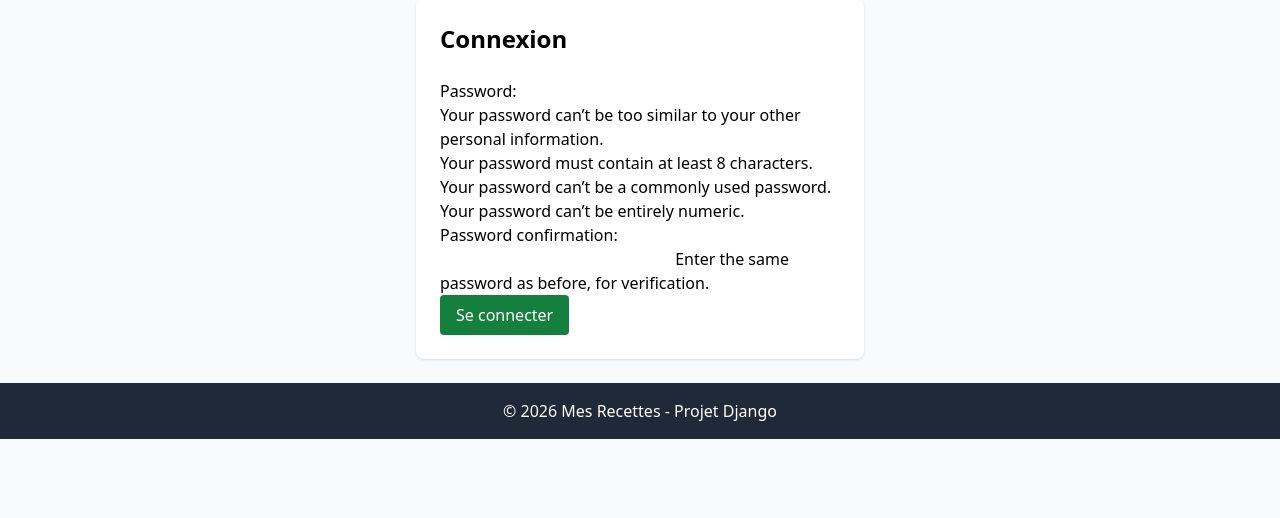
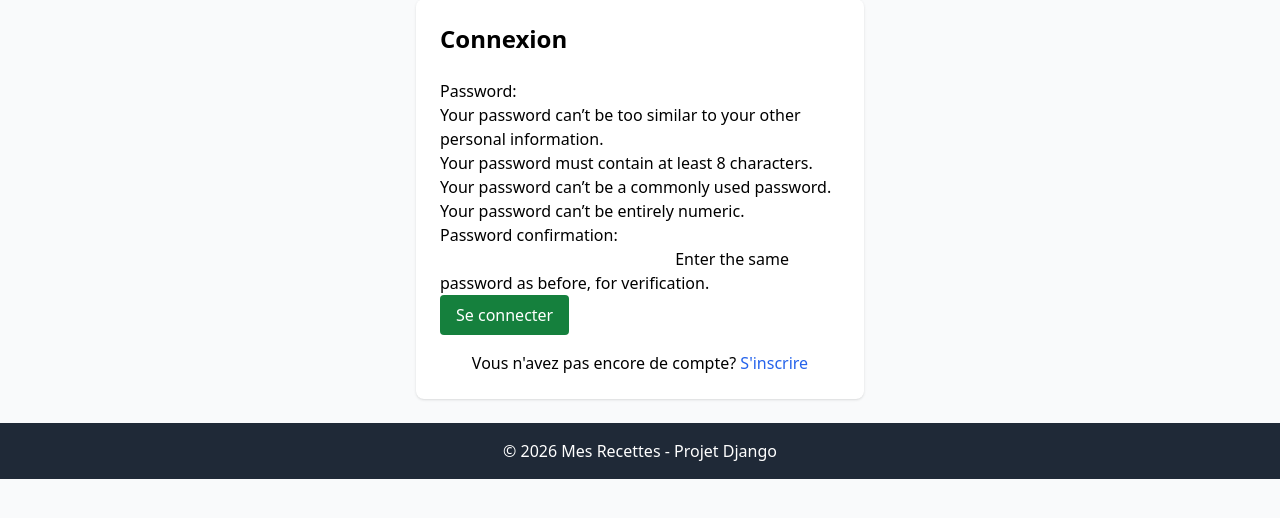
Before and after one commit to AudricGaillard/brief_django, a Django app: template Recettes/accounts/templates/accounts/connexion.html in a window 1280 px wide. Shown: the part 153-671 px from the top of the page. Run offline with Django 5.2, Linux system fonts and the light colour scheme; the template is opened without the code that fills it: values that come from a table or form of the project are taken from there, others are empty; some libraries are stand-ins or nearby versions.

Commit message:
feat: mise à jour des vues et des routes de connexion et inscription

```diff
--- a/Recettes/accounts/templates/accounts/connexion.html
+++ b/Recettes/accounts/templates/accounts/connexion.html
@@ -21,6 +21,14 @@
             Se connecter
         </button>
     </form>
+    <!-- Lien vers la page d'inscription -->
+    <p class="mt-4 text-center">
+        Vous n'avez pas encore de compte?
+        <a href="{% url 'inscription' %}"
+        class="text-blue-600 hover:underline">
+            S'inscrire
+        </a>
+    </p>
 
 </div>
 
--- a/Recettes/accounts/urls.py
+++ b/Recettes/accounts/urls.py
@@ -1,7 +1,8 @@
 from django.urls import path
 from .views import ConnexionView, InscriptionView
 
-
 # Routes pour la connexion et l'inscription
-urlpatterns = [path("connexion", ConnexionView.as_view(), name="connexion"),
+urlpatterns = [
+    path("connexion/", ConnexionView.as_view(), name="connexion"),
+    path("inscription/", InscriptionView.as_view(), name="inscription"),
 ]
--- a/Recettes/accounts/views.py
+++ b/Recettes/accounts/views.py
@@ -1,5 +1,5 @@
 from django.contrib.auth.views import LoginView
-from django.contrib.auth.forms import UserCreationForm
+from .forms import InscriptionForm
 from django.views.generic import CreateView
 from django.urls import reverse_lazy
 
@@ -10,6 +10,6 @@ class ConnexionView(LoginView):
 
 # Afficher le formulaire d'inscription
 class InscriptionView(CreateView):
-    form_class = UserCreationForm
+    form_class = InscriptionForm
     template_name = "accounts/inscription.html"
     success_url = reverse_lazy("connexion")
```
